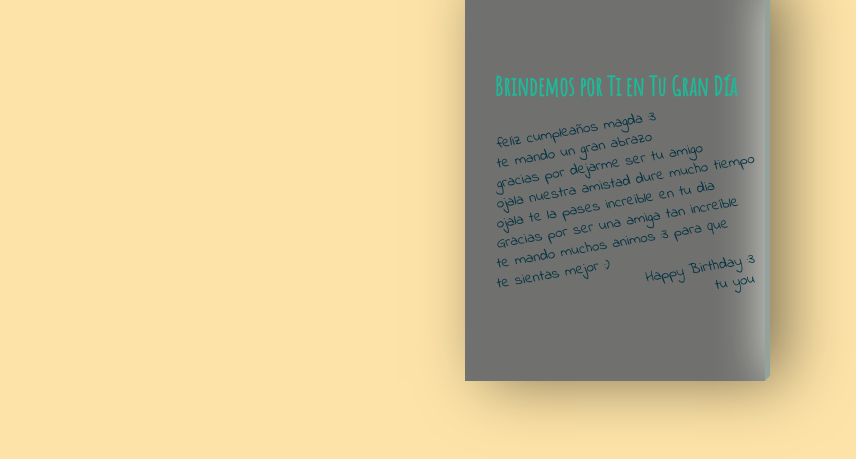
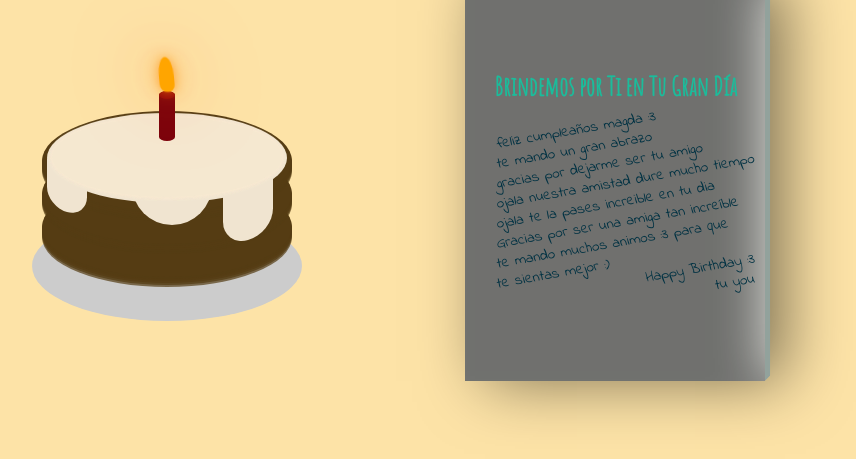
Before and after one commit to nose0110/happy-birthday-magda, a plain HTML site: page index.html in a window 1280 px wide. Shown: the part 219-678 px from the top of the page, without its empty margins (25-881 px from the left). Drawn offline with Linux system fonts and the light colour scheme; a script that the page names is missing.

Commit message:
Update style.css

```diff
--- a/style.css
+++ b/style.css
@@ -121,3 +121,260 @@ h4 {
 .text-right {
 	text-align: right;
 }
+:root {
+    --vanilla: #f0e4d0;
+    --chocolate: #553c13;
+}
+
+
+.cake {
+    position: absolute;
+    width: 250px;
+    height: 200px;
+    top: 50%;
+    left: 15%;
+    margin-top: -70px;
+    margin-left: -125px;
+}
+
+.plate {
+    width: 270px;
+    height: 110px;
+    position: absolute;
+    bottom: -10px;
+    left: -10px;
+    background-color: #ccc;
+    border-radius: 50%;
+    box-shadow:
+        0 2px 0 darken(#ccc, 10%),
+        0 4px 0 darken(#ccc, 10%),
+        0 5px 40px rgba(black, 0.5);
+}
+
+.cake > * {
+    position: absolute;
+}
+
+.layer {
+    position: absolute;
+    display: block;
+    width: 250px;
+    height: 100px;
+    border-radius: 50%;
+    background-color: var(--chocolate);
+    box-shadow:
+        0 2px 0px rgba(85, 60, 19, 0.9),
+        0 4px 0px rgba(85, 60, 19, 0.85),
+        0 6px 0px rgba(85, 60, 19, 0.8),
+        0 8px 0px rgba(85, 60, 19, 0.75),
+        0 10px 0px rgba(85, 60, 19, 0.7);
+}
+
+.layer-top { top: 0px; }
+.layer-middle { top: 33px; }
+.layer-bottom { top: 66px; }
+
+.icing {
+    top: 2px;
+    left: 5px;
+    background-color: var(--vanilla);
+    width: 240px;
+    height: 90px;
+    border-radius: 50%;
+}
+
+.icing:before {
+    content: "";
+    position: absolute;
+    top: 4px;
+    right: 5px;
+    bottom: 6px;
+    left: 5px;
+    background-color: #f5e8d0;
+    box-shadow:
+        0 0 4px #f8e9d1,
+        0 0 4px #f8e9d1,
+        0 0 4px #f8e9d1;
+    border-radius: 50%;
+    z-index: 1;
+}
+
+.drip {
+    display: block;
+    width: 50px;
+    height: 60px;
+    border-bottom-left-radius: 25px;
+    border-bottom-right-radius: 25px;
+    background-color: var(--vanilla);
+}
+
+.drip1 {
+    top: 53px;
+    left: 5px;
+    transform: skewY(15deg);
+    height: 48px;
+    width: 40px;
+}
+
+.drip2 {
+    top: 69px;
+    left: 181px;
+    transform: skewY(-15deg);
+}
+
+.drip3 {
+    top: 54px;
+    left: 90px;
+    width: 80px;
+    border-bottom-left-radius: 40px;
+    border-bottom-right-radius: 40px;
+}
+
+.candle {
+    background-color: #7B020B;
+    width: 16px;
+    height: 50px;
+    border-radius: 8px / 4px;
+    top: -20px;
+    left: 50%;
+    margin-left: -8px;
+    z-index: 10;
+}
+
+.candle:before {
+    content: "";
+    position: absolute;
+    top: 0;
+    left: 0;
+    width: 16px;
+    height: 8px;
+    border-radius: 50%;
+    background-color: #900309;
+}
+
+.flame {
+    position: absolute;
+    background-color: orange;
+    width: 15px;
+    height: 35px;
+    border-radius: 10px 10px 10px 10px / 25px 25px 10px 10px;
+    top: -34px;
+    left: 50%;
+    margin-left: -7.5px;
+    z-index: 10;
+    box-shadow:
+        0 0 10px rgba(255, 140, 0, 0.5),
+        0 0 20px rgba(255, 140, 0, 0.5),
+        0 0 60px rgba(255, 140, 0, 0.5),
+        0 0 80px rgba(255, 140, 0, 0.5);
+    transform-origin: 50% 90%;
+    animation: flicker 1s ease-in-out alternate infinite;
+}
+
+@keyframes flicker {
+    0% { transform: skewX(5deg); }
+    25% { transform: skewX(-5deg); }
+    50% { transform: skewX(10deg); }
+    75% { transform: skewX(-10deg); }
+    100% { transform: skewX(5deg); }
+}
+/* Globos *//* Globos */
+.balloons-container {
+    position: absolute;
+    bottom: -100px;
+    left: 0;
+    width: 100%;
+    z-index: 1;
+}
+
+.balloon {
+    width: 50px;
+    height: 70px;
+    border-radius: 50% 50% 50% 50% / 60% 60% 100% 100%;
+    position: absolute; /* Cambiado a absolute para posicionar en diferentes lugares */
+    animation: float 4s ease-in-out forwards; /* Aumentar la duración para que floten más */
+}
+
+.balloon1 {
+    background-color: #FF6B6B;
+}
+
+.balloon2 {
+    background-color: #6A89CC;
+}
+
+.balloon3 {
+    background-color: #C8D6E5;
+}
+
+.balloon::before {
+    content: '';
+    position: absolute;
+    width: 2px;
+    height: 50px;
+    background-color: #fff;
+    top: 70px;
+    left: 50%;
+    transform: translateX(-50%);
+}
+
+@keyframes float {
+    0% {
+        transform: translateY(0px);
+        opacity: 1;
+    }
+    50% {
+        transform: translateY(-50px);
+        opacity: 0.5;
+    }
+    100% {
+        transform: translateY(-200px); /* Flota hacia arriba fuera de la pantalla */
+        opacity: 0; /* Se desvanece completamente */
+    }
+}
+
+/* Confeti */
+.confetti {
+    position: absolute;
+    width: 100%;
+    height: 100%;
+    pointer-events: none;
+    overflow: hidden;
+    top: 0;
+    left: 0;
+    z-index: 0;
+}
+
+.confetti::before, .confetti::after {
+    content: '';
+    position: absolute;
+    width: 15px;
+    height: 15px;
+    border-radius: 50%;
+    opacity: 0.7;
+    animation: fall 4s infinite linear, fade-out 4s ease-in forwards;
+}
+
+.confetti::before {
+    background-color: #6A89CC;
+}
+
+.confetti::after {
+    background-color: #FFC312;
+}
+
+@keyframes fall {
+    0% {
+        top: -20px;
+        transform: rotate(0deg);
+    }
+    100% {
+        top: 100vh;
+        transform: rotate(360deg);
+    }
+}
+
+@keyframes fade-out {
+    0% { opacity: 1; }
+    100% { opacity: 0; }
+}
```
